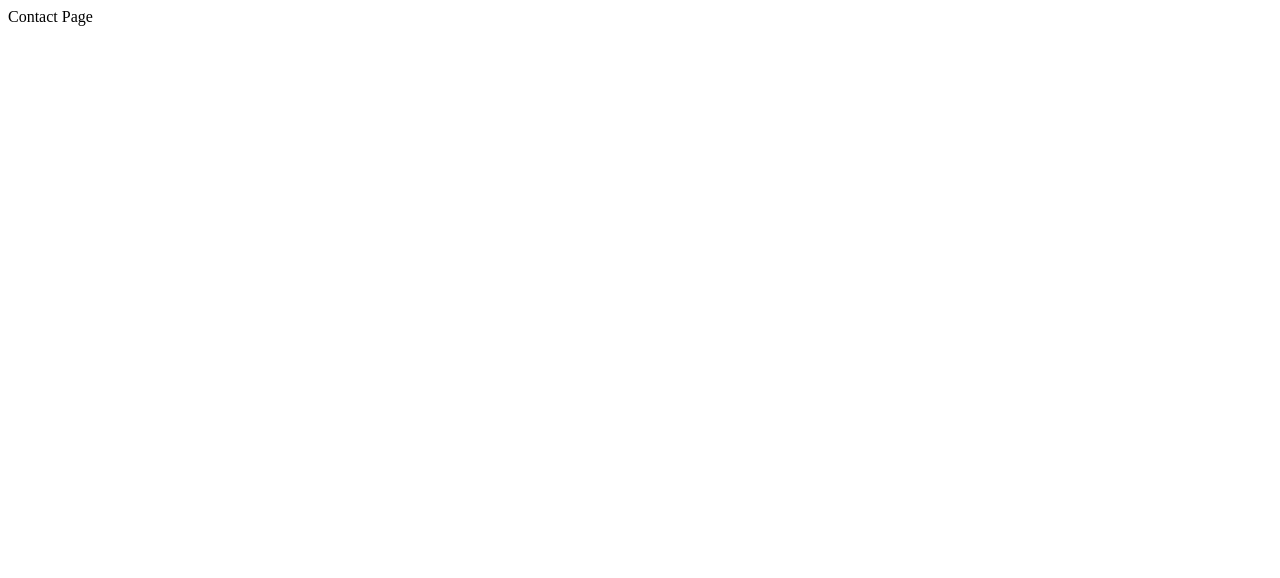
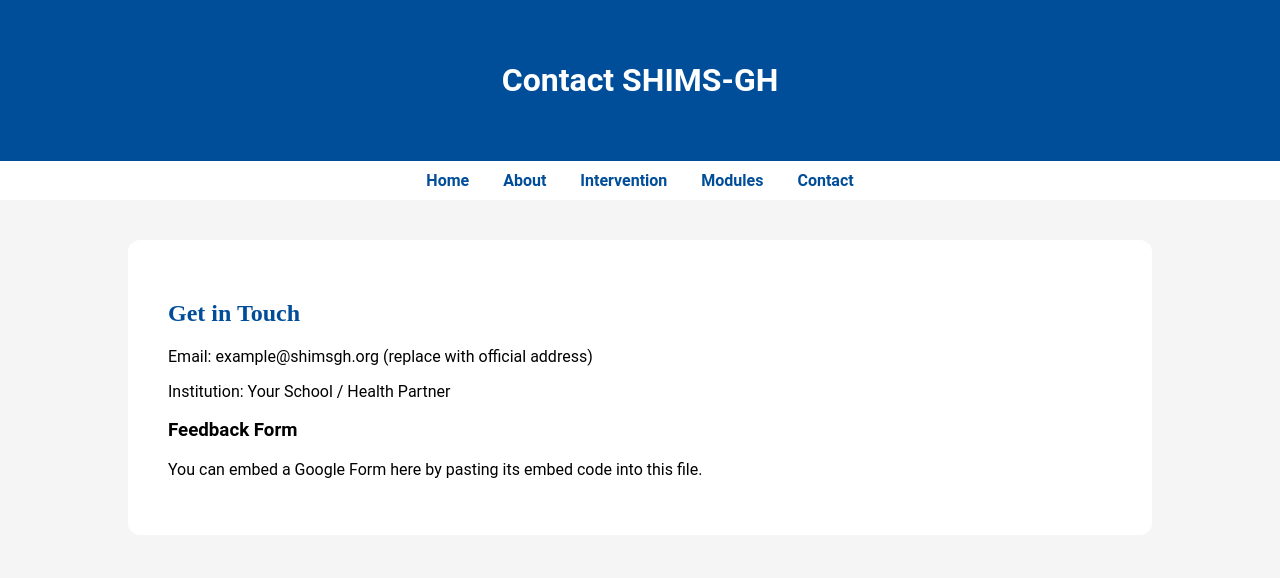
Before and after one commit to nanabekoe40-debug/shims-gh.github.io, a plain HTML site: page contact.html in a window 1280 px wide. Drawn offline with Linux system fonts and the light colour scheme.

Commit message:
Contact.html

```diff
--- a/contact.html
+++ b/contact.html
@@ -1 +1,40 @@
-<!DOCTYPE html><html><head><meta charset='UTF-8'><title>Contact</title></head><body>Contact Page</body></html>
+<!DOCTYPE html>
+<html lang="en">
+<head>
+<meta charset="UTF-8">
+<title>SHIMS-GH | Contact</title>
+
+<style>
+body { font-family:Roboto; background:#F5F5F5; margin:0; }
+:root { --primary:#004D99; }
+header { background:var(--primary); color:white; padding:40px 20px; text-align:center; }
+nav { background:white; text-align:center; padding:10px; }
+nav a { margin:0 15px; color:var(--primary); text-decoration:none; font-weight:bold; }
+.section { background:white; margin:40px 10%; padding:40px; border-radius:12px; }
+h2 { font-family:Montserrat; color:var(--primary); }
+</style>
+</head>
+
+<body>
+
+<header><h1>Contact SHIMS-GH</h1></header>
+
+<nav>
+    <a href="home.html">Home</a>
+    <a href="about.html">About</a>
+    <a href="intervention.html">Intervention</a>
+    <a href="modules.html">Modules</a>
+    <a href="contact.html">Contact</a>
+</nav>
+
+<div class="section">
+    <h2>Get in Touch</h2>
+    <p>Email: example@shimsgh.org (replace with official address)</p>
+    <p>Institution: Your School / Health Partner</p>
+
+    <h3>Feedback Form</h3>
+    <p>You can embed a Google Form here by pasting its embed code into this file.</p>
+</div>
+
+</body>
+</html>
```
